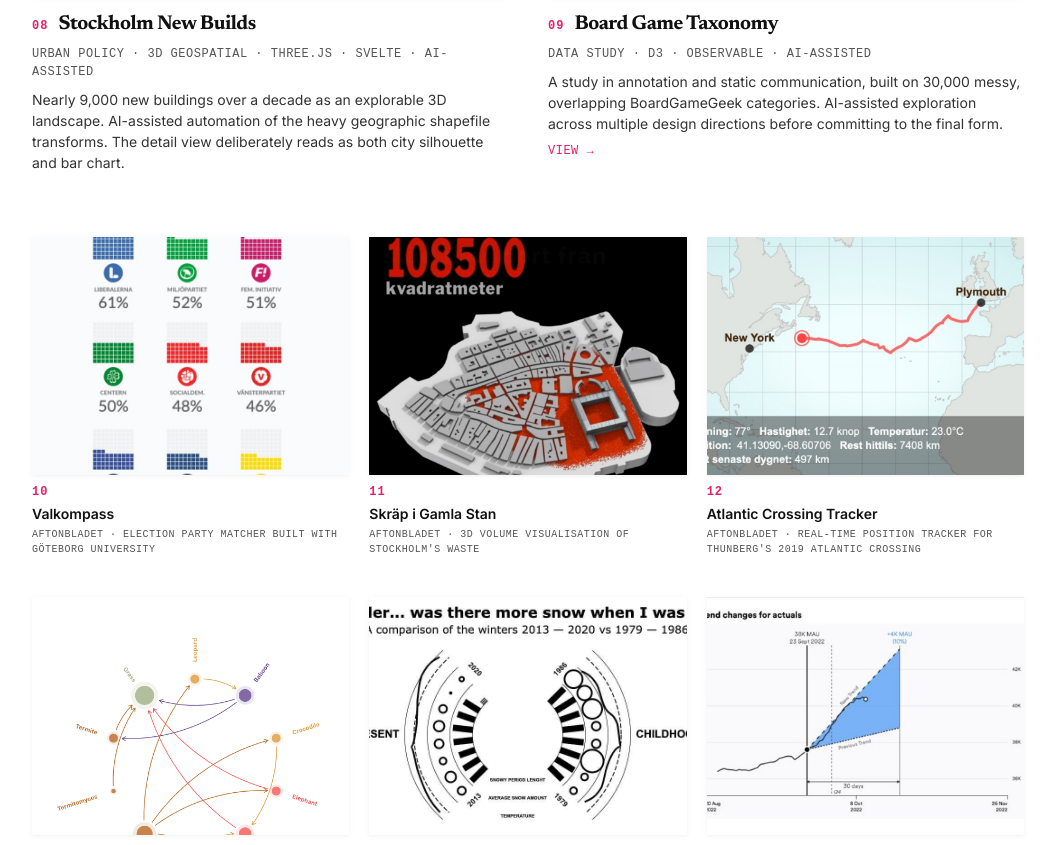
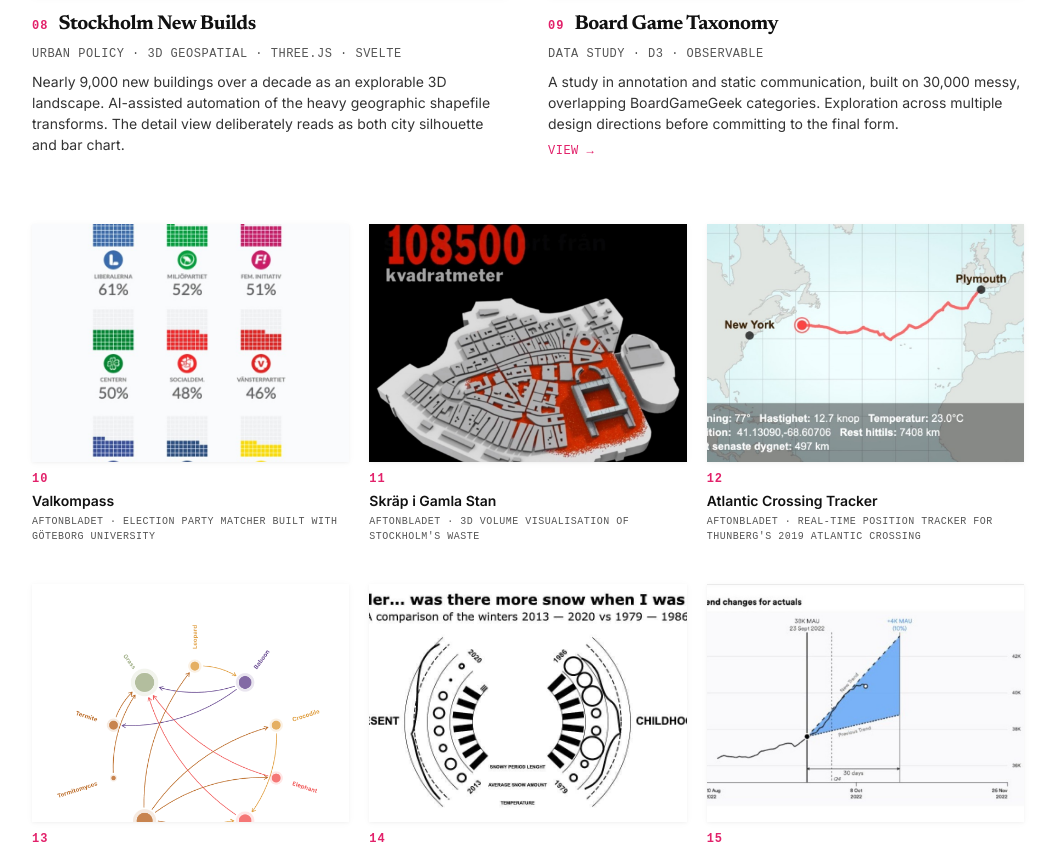
Before and after one commit to GitNoise/portfolio, a website: page index.html in a window 1280 px wide. Shown: the part 6097-6942 px from the top of the page, without its empty margins (112-1167 px from the left). Drawn offline with Linux system fonts and the light colour scheme; a web font is replaced by a local one.

Commit message:
chore(portfolio): trim AI-assisted references from also-built copy
- Remove AI-assisted tags from Stockholm New Builds and Board Game Taxonomy metadata so project listings emphasize craft and tools over process labels
- Reword Board Game Taxonomy description to describe design exploration without calling out AI assistance

```diff
--- a/index.html
+++ b/index.html
@@ -2174,8 +2174,7 @@
                     <h3 class="also-title">Stockholm New Builds</h3>
                   </div>
                   <div class="also-meta">
-                    urban policy · 3D geospatial · Three.js · Svelte ·
-                    AI-assisted
+                    urban policy · 3D geospatial · Three.js · Svelte
                   </div>
                   <div class="also-desc">
                     Nearly 9,000 new buildings over a decade as an explorable 3D
@@ -2198,14 +2197,12 @@
                     <span class="also-num">09</span>
                     <h3 class="also-title">Board Game Taxonomy</h3>
                   </div>
-                  <div class="also-meta">
-                    Data study · D3 · Observable · AI-assisted
-                  </div>
+                  <div class="also-meta">Data study · D3 · Observable</div>
                   <div class="also-desc">
                     A study in annotation and static communication, built on
                     30,000 messy, overlapping BoardGameGeek categories.
-                    AI-assisted exploration across multiple design directions
-                    before committing to the final form.
+                    Exploration across multiple design directions before
+                    committing to the final form.
                   </div>
                   <div class="also-link">
                     <a
```
